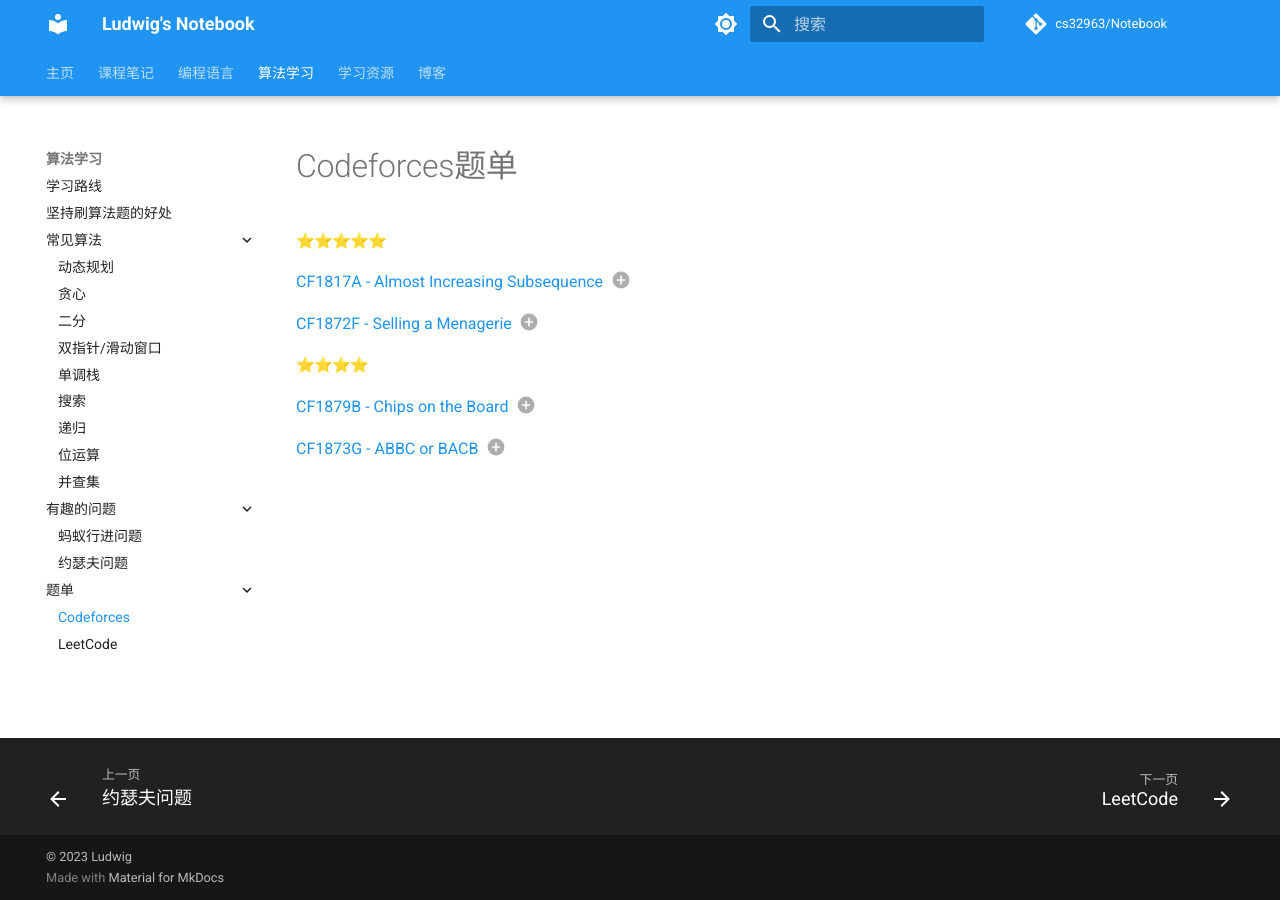
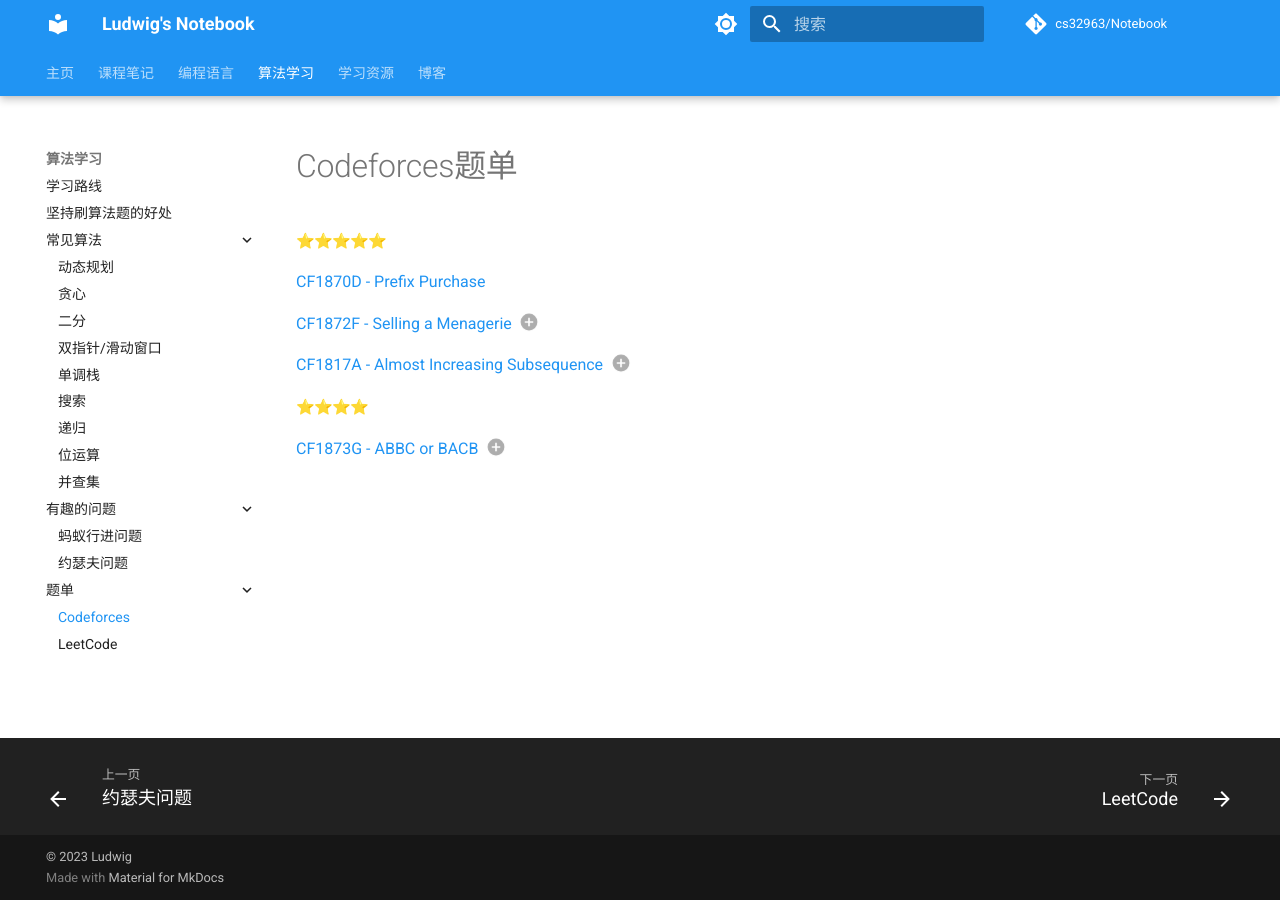
Before and after one commit to cs32963/Notebook, an MkDocs documentation site: the page built from docs/algorithms/codeforces_problem_list.md, in a window 1280 px wide. Built offline with MkDocs 1.6.1 and Material for MkDocs 9.7.7, drawn with Linux system fonts in a browser that asks for light colours; emoji names are drawn with the system emoji font; comment, search, counter and statistics services are not loaded.

Commit message:
update algorithms

```diff
--- a/docs/algorithms/codeforces_problem_list.md
+++ b/docs/algorithms/codeforces_problem_list.md
@@ -1,25 +1,26 @@
 # Codeforces题单
 
 :star::star::star::star::star:
+
+[CF1870D - Prefix Purchase](https://codeforces.com/contest/1870/problem/D)
+
+[CF1872F - Selling a Menagerie](https://codeforces.com/problemset/problem/1872/F) (1)
+{.annotate}
+
+1. 考察图相关问题的分析解决能力
 
 [CF1817A - Almost Increasing Subsequence](https://codeforces.com/contest/1817/problem/A) (1)
 {.annotate}
 
 1. 先找到结果的上界，验证其可取到，再选择合适的数据结构实现
 
-[CF1872F - Selling a Menagerie](https://codeforces.com/problemset/problem/1872/F) (1)
-{.annotate}
-
-1. 考察图相关问题的分析解决能力
-
 :star::star::star::star:
-
-[CF1879B - Chips on the Board](https://codeforces.com/contest/1879/problem/B) (1)
-{.annotate}
-
-1. 可以证明答案为：$min(sum(a)+n*min(b), sum(b)+n*min(a))$
 
 [CF1873G - ABBC or BACB](https://codeforces.com/contest/1873/problem/G) (1)
 {.annotate}
 
 1. 考察基本的从特殊到一般的问题分析能力
+[CF1879B - Chips on the Board](https://codeforces.com/contest/1879/problem/B) (1)
+{.annotate}
+
+1. 可以证明答案为：$min(sum(a)+n*min(b), sum(b)+n*min(a))$
```
